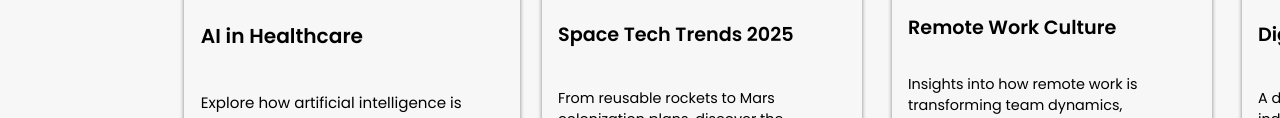
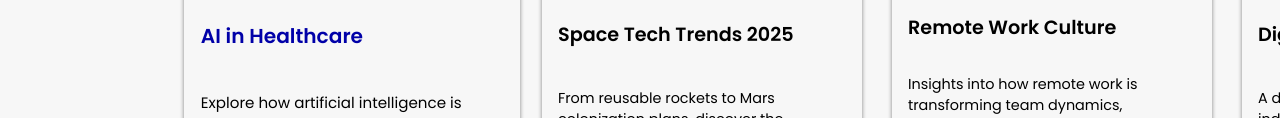
Before and after one commit to auysh8/blog-project, a plain HTML site: page index.html in a window 1280 px wide. In both pictures the pointer is over the element "AI in Healthcare". Shown: the part 398-516 px from the top of the page. Drawn offline with Linux system fonts and the light colour scheme.

Commit message:
style.css

```diff
--- a/style.css
+++ b/style.css
@@ -38,6 +38,7 @@ body{
         padding: 1rem;
         font-size: 1.2rem;
         font-weight: bold;
+        transition: all 0.4s;
     }
 
     .itemsummary{
@@ -99,6 +100,11 @@ body{
     text-align: center; */
 }
 
+.itemhead:hover{
+    color: rgb(0, 0, 168);
+}
+
+
 .items:hover{
     transform: scale(1.05);
 }
```
